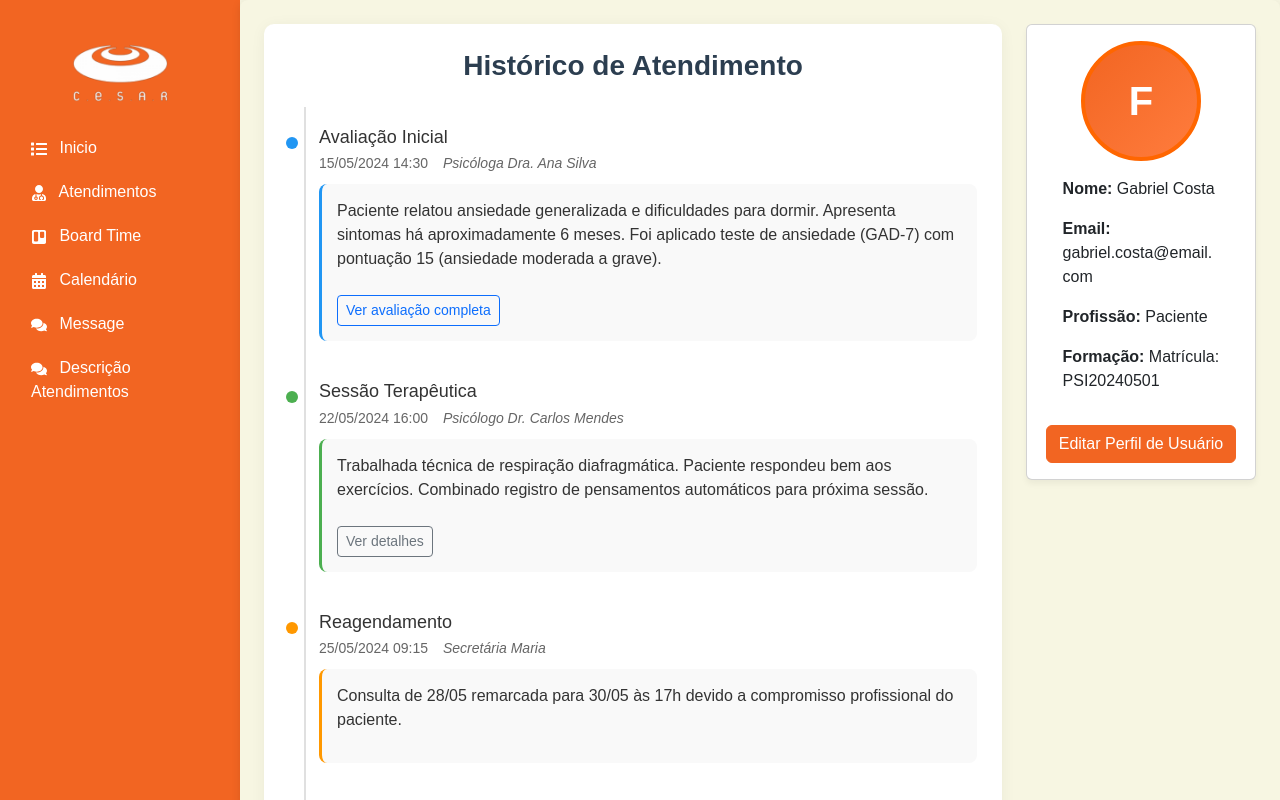
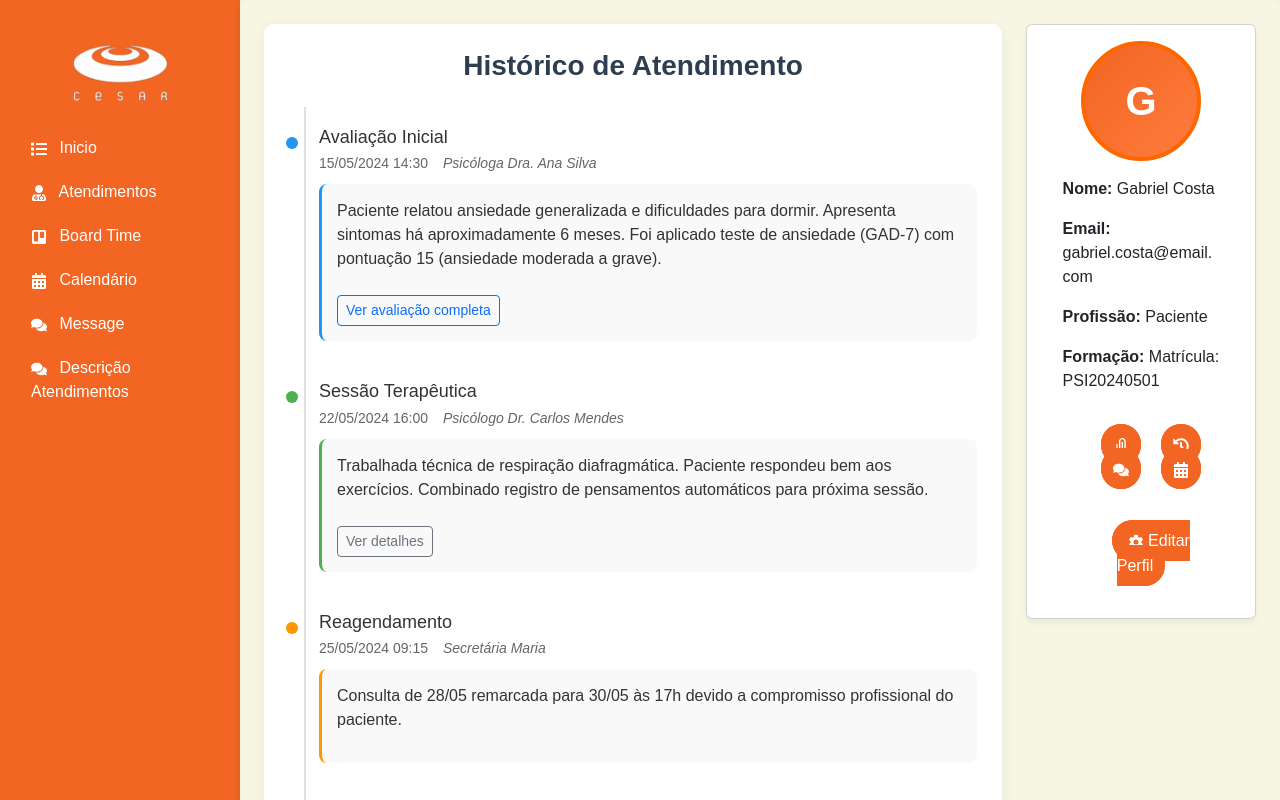
Before and after one commit to felipereis13/cesar-gerenciador-PD, a React (Vite) app: page /historico in a window 1280 px wide. Shown: the top 800 px of the page. Built offline with nearby package versions, Linux system fonts and the light colour scheme.

Commit message:
alteracao cardperfil, inserindo icons

```diff
--- a/index.html
+++ b/index.html
@@ -4,7 +4,7 @@
     <meta charset="UTF-8" />
     <link rel="icon" type="image/svg+xml" href="src/assets/Logo/cesar.svg" />
     <meta name="viewport" content="width=device-width, initial-scale=1.0" />
-    <title>CesarPsicopedagogos</title>
+    <title>Projeto César</title>
   </head>
   <body>
     <div id="root"></div>
--- a/src/components/card-perfil/CardPerfil.css
+++ b/src/components/card-perfil/CardPerfil.css
@@ -38,14 +38,18 @@
   color: #495057;
 }
 
-.btn-edit-profile {
-  border: 1px solid #f26522 !important;
-  color: white !important;
-  transition: all 0.3s ease;
-  background-color: #f26522 !important;
+.icon a{
+  text-decoration: none;
+  color: #000000;
+  background-color: #f26522;
+  border-radius: 50px;
+  padding: 10px;
+  margin-left: 20px;
+  color: white;
+   transition: all 0.3s ease;
+   border: 2px solid #f26522;
 }
-
-.btn-edit-profile:hover {
-  background-color: White !important;
-  color: #f26522 !important;
+.icon a:hover{
+  color: #f26522;
+  background-color: white;
 }
--- a/src/components/card-perfil/CardPerfil.jsx
+++ b/src/components/card-perfil/CardPerfil.jsx
@@ -1,12 +1,15 @@
 import React from "react"
 import "./CardPerfil.css" // Importação do CSS
+import { CgAttachment } from "react-icons/cg";
+import { FaHistory, FaComments, FaCalendarAlt } from "react-icons/fa";
+import { IoSettingsSharp } from "react-icons/io5";
 
 export default function CardPerfil(props) {
   return (
     <div className="col-lg-3 mb-4">
       <div className="profile-card card">
         <div className="card-body">
-          <div className="profile-avatar">F</div>
+          <div className="profile-avatar">G</div>
           <div className="profile-info-card-container">
             <div className="profile-info-card">
               <p>
@@ -23,12 +26,25 @@ export default function CardPerfil(props) {
               </p>
             </div>
           </div>
-          <div className="text-center">
-            <a href="/perfil">
-              <button className="btn btn-edit-profile btn-outline-primary mt-3">
-                Editar Perfil de Usuário
-              </button>
+          <div className="icon text-center p-4">
+            <a href="/arquivo ">
+              <CgAttachment className="#" />
             </a>
+            <a href="/historico">
+              <FaHistory className="#" />
+            </a>
+            <a href="/DescricaoAtendimentos">
+              <FaComments className="#" />
+            </a>
+            <a href="/Calendario">
+              <FaCalendarAlt className="#" />
+            </a>
+            <div className="configuracao pt-5">
+              <a href="/perfil">
+              <IoSettingsSharp className="configuracao m-1"/>Editar Perfil
+            </a>
+            </div>
+
           </div>
         </div>
       </div>
```
